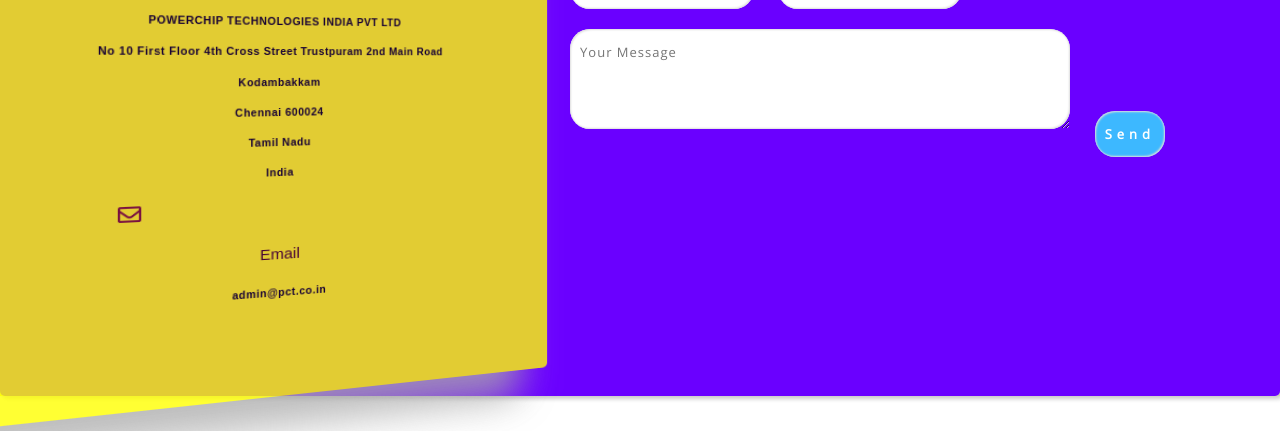
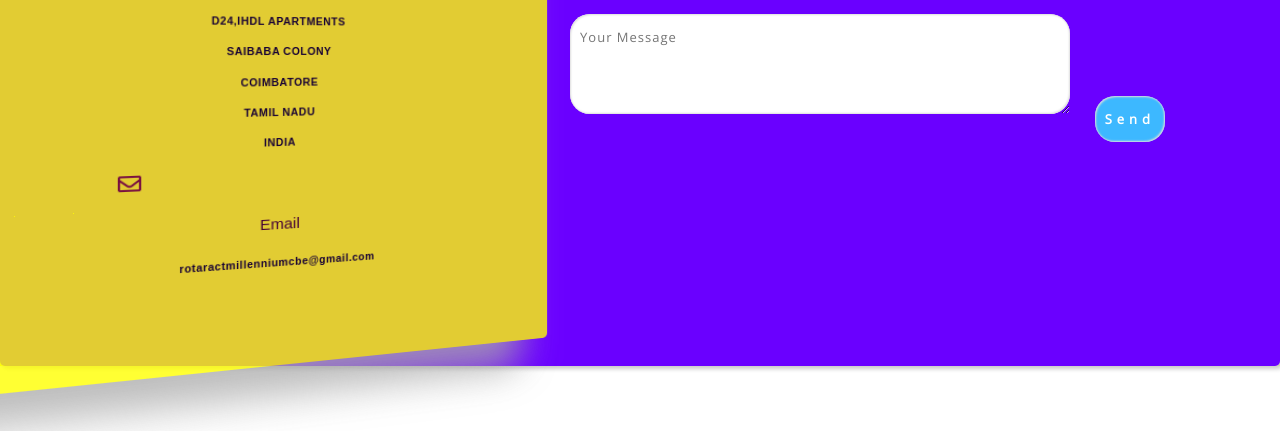
Before and after one commit to Rahuram841/MILL, a plain HTML site: page index.html in a window 1280 px wide. Shown: the part 8194-8625 px from the top of the page. After the commit the page ends 8593 px from the top, so only its background shows below. Drawn offline with nearby package versions, Linux system fonts and the light colour scheme.

Commit message:
Update index.html

```diff
--- a/index.html
+++ b/index.html
@@ -203,20 +203,20 @@ about.addEventListener("click",function(e){
                     <div class="address">
                         <i class="fas fa-instagram"></i>
                         <h3>Address</h3>
-                        <p>POWERCHIP TECHNOLOGIES INDIA PVT LTD
+                        <p>
                           </p>
-                        <p>No 10 First Floor 4th Cross Street Trustpuram 2nd Main Road
+                        <p>D24,IHDL APARTMENTS
                         </p>
-                        <p>Kodambakkam</p>
+                        <p>SAIBABA COLONY</p>
                         <p>
-                          Chennai 600024</p>
-                        <p>Tamil Nadu</p>
-                        <p>India</p>
+                          COIMBATORE</p>
+                        <p>TAMIL NADU</p>
+                        <p>INDIA</p>
                     </div>
                     <div class="email">
                         <i class="far fa-envelope"></i>
                         <h3>Email</h3>
-                        <p style="font-family: Arial, Helvetica, sans-serif ;"> admin@pct.co.in
+                        <p style="font-family: Arial, Helvetica, sans-serif ;"> rotaractmillenniumcbe@gmail.com
                         </p>
 
                     </div>
```
